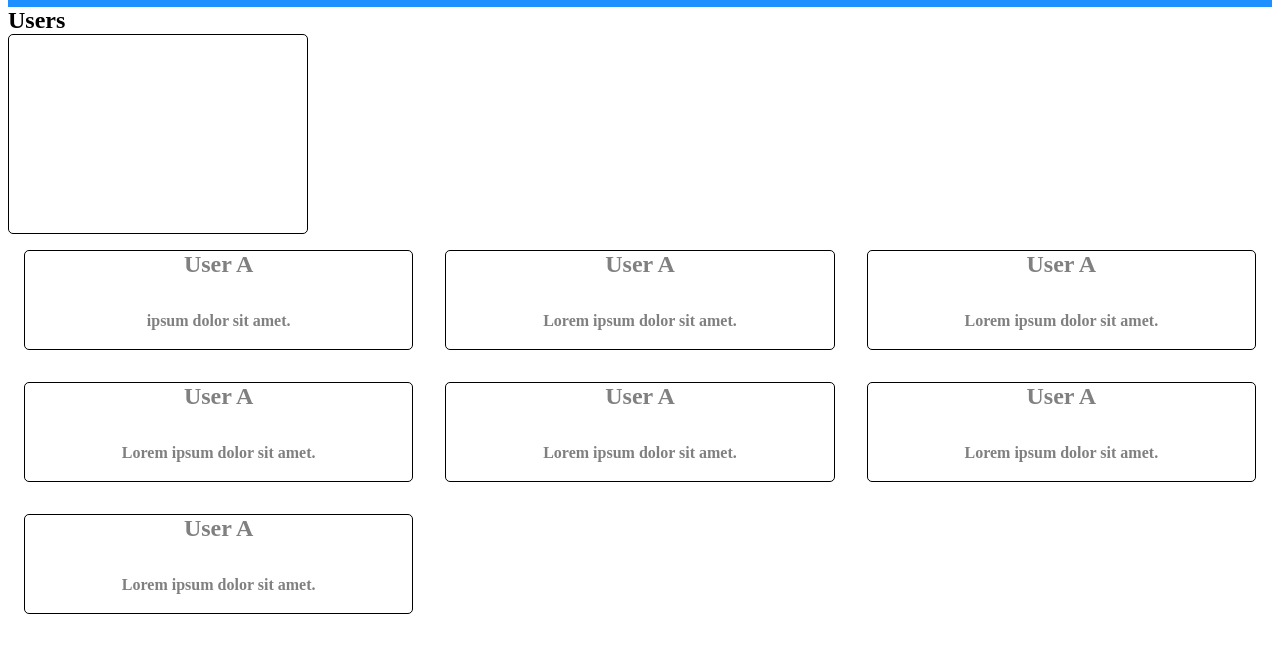
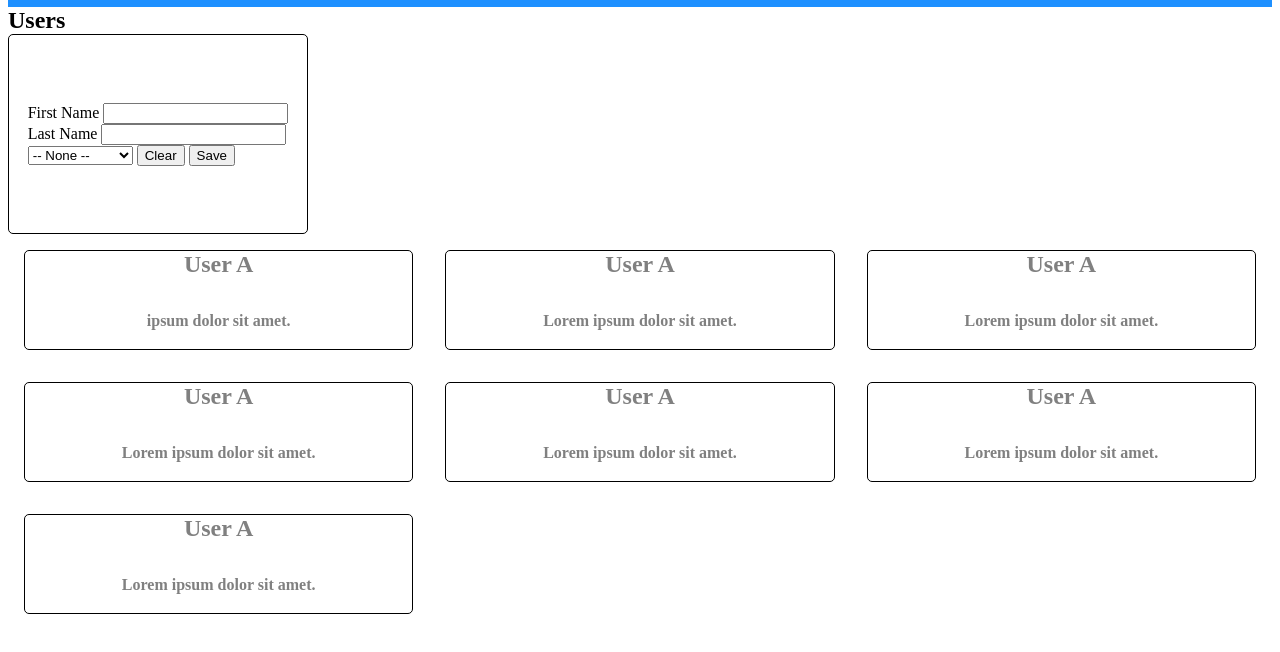
Before and after one commit to jfuller957/acme-flex-box, a plain HTML site: page index.html in a window 1280 px wide. Shown: the part 58-710 px from the top of the page. Drawn offline with Linux system fonts and the light colour scheme.

Commit message:
changes to Add user form

```diff
--- a/index.html
+++ b/index.html
@@ -21,8 +21,24 @@
   <div>
     <span id="users">Users</span>
   </div>
-  <div id="createUser">
-
+  <div id="userBox">
+    <div id="createUser">
+      <form>
+        <span>First Name</span>
+        <input type="text" name="First Name" id="firstName"><br>
+        <span>Last Name</span>
+        <input type="text" name="Last Name" id="lastName"><br>
+        <select name="Department" id="department">
+          <option value="default">-- None --</option>
+          <option value="frontEnd">Front End</option>
+          <option value="backEnd">Back End</option>
+          <option value="devOps">Dev Ops</option>
+          <option value="scrum">Scrum Master</option>
+        </select>
+        <button type="reset">Clear</button>
+        <button type="submit">Save</button>
+      </form>
+    </div>
   </div>
   <div id="userTextBoxes">
     <div class="loremUsers"><span class="title">User A<br><br><span class="copy">ipsum dolor sit amet.</span></span></div>
--- a/styles.css
+++ b/styles.css
@@ -47,6 +47,9 @@ body > div {
   border-radius: 5px;
   width: 300px;
   height: 200px;
+  display: flex;
+  flex-direction: column;
+  align-items: center;
   justify-content: center;
 }
 
```
